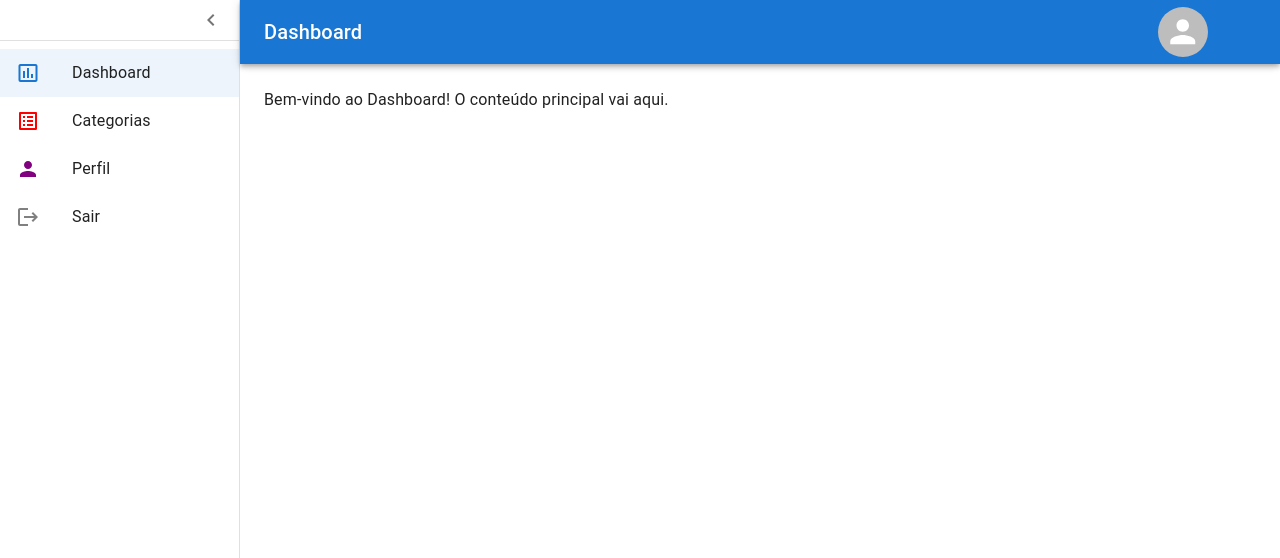
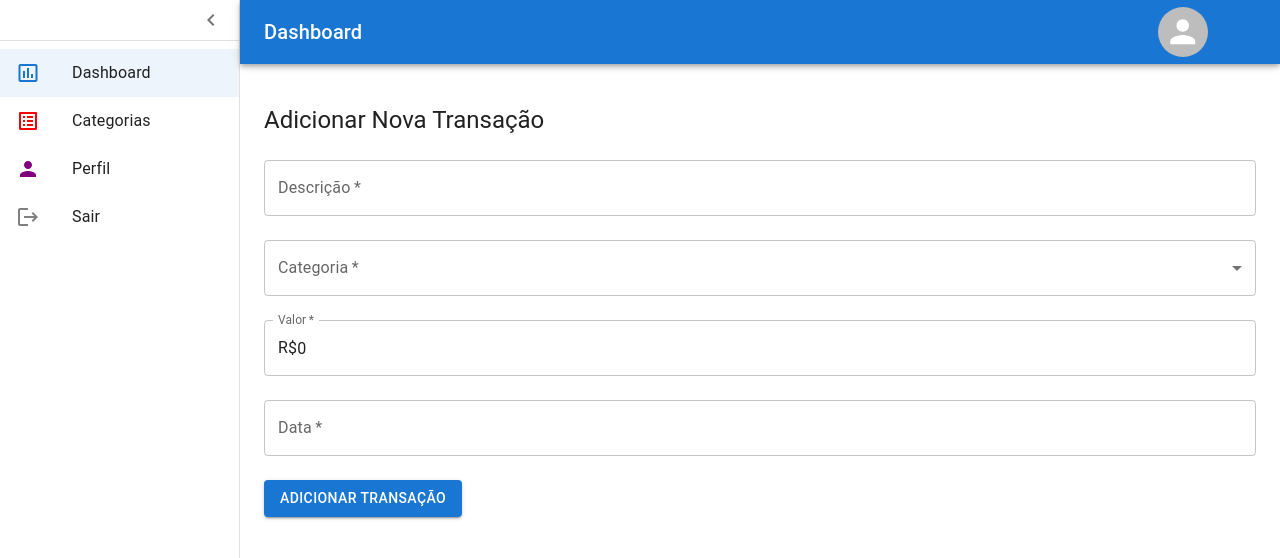
Before and after one commit to O-Farias/PlanifiqueV1-Frontend, a React (Vite) app: page /dashboard in a window 1280 px wide. Shown: the top 558 px of the page. Built offline with nearby package versions, Linux system fonts and the light colour scheme.

Commit message:
Adicionado componente de transações a página de dashboard.

```diff
--- a/src/pages/Dashboard.tsx
+++ b/src/pages/Dashboard.tsx
@@ -12,6 +12,7 @@ import Sidebar from "../components/Sidebar";
 import { useNavigate } from "react-router-dom";
 import { useSidebar } from "../contexts/SidebarContext";
 import UserAvatar from "../components/UserAvatar";
+import TransactionForm from '../components/Dashboard/TransactionForm';
 
 const drawerWidth = 240;
 const primaryColor = "#1976d2";
@@ -82,12 +83,11 @@ const Dashboard: React.FC = () => {
 
       <Sidebar drawerWidth={drawerWidth} onLogout={handleLogout} />
 
-      <Box component="main" sx={{ flexGrow: 1, p: 3 }}>
-        <Toolbar />
-        <Typography paragraph>
-          Bem-vindo ao Dashboard! O conteúdo principal vai aqui.
-        </Typography>
-      </Box>
+        <Box component="main" sx={{ flexGrow: 1, p: 3 }}>
+            <Toolbar />
+            <TransactionForm />
+
+        </Box>
     </Box>
   );
 };
```
